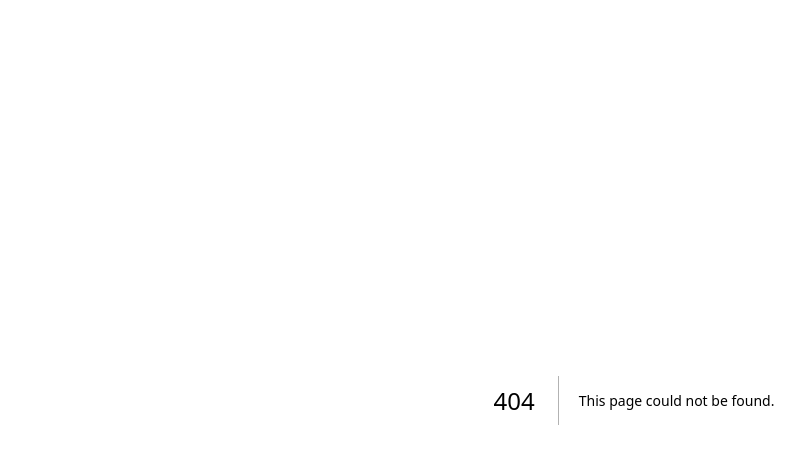
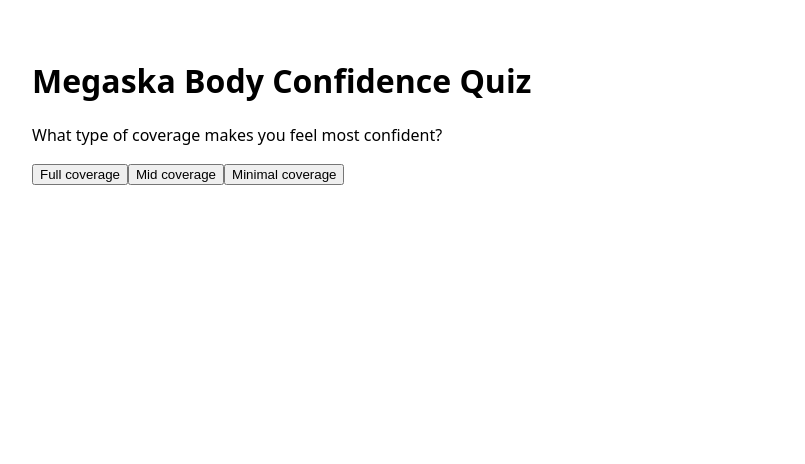
Before and after one commit to sandeep-megaska/megaska-order-help, a Next.js app: page /proxy/quiz in a window 1280 px wide. Before the commit this address had no page. Shown: the top 464 px of the page, without its empty margins (6-811 px from the left). Built offline with nearby package versions, Linux system fonts and the light colour scheme.

Commit message:
Create quiz.js

```diff
--- /dev/null
+++ b/pages/proxy/quiz.js
@@ -0,0 +1,41 @@
+import { useState } from "react";
+
+export default function Quiz() {
+  const [step, setStep] = useState(1);
+
+  return (
+    <main style={{ padding: 30, fontFamily: "system-ui" }}>
+      <h1>Megaska Body Confidence Quiz</h1>
+
+      {step === 1 && (
+        <>
+          <p>What type of coverage makes you feel most confident?</p>
+          <button onClick={() => setStep(2)}>Full coverage</button>
+          <button onClick={() => setStep(2)}>Mid coverage</button>
+          <button onClick={() => setStep(2)}>Minimal coverage</button>
+        </>
+      )}
+
+      {step === 2 && (
+        <>
+          <p>What is your preferred fit?</p>
+          <button onClick={() => setStep(3)}>Relaxed</button>
+          <button onClick={() => setStep(3)}>Regular</button>
+          <button onClick={() => setStep(3)}>Slim</button>
+        </>
+      )}
+
+      {step === 3 && (
+        <>
+          <h2>✨ Your recommended styles</h2>
+          <p>Based on your answers, we think you will love:</p>
+          <ul>
+            <li>Megaska Full-Length Swimwear</li>
+            <li>Megaska Burkini Range</li>
+            <li>Megaska Knee-Length Dresses</li>
+          </ul>
+        </>
+      )}
+    </main>
+  );
+}
```
